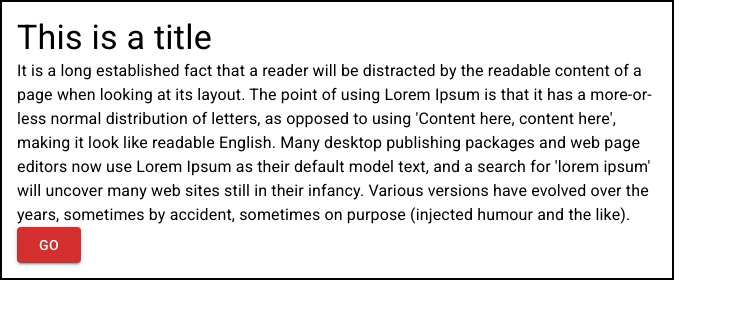
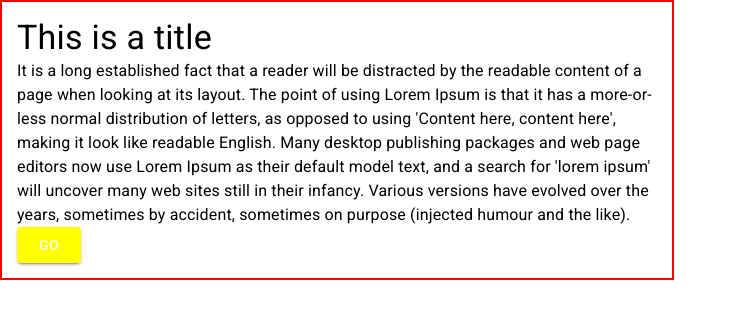
Before and after one commit to mflorya575/WebApp-Geo-Django-React, a React (Create React App) app in the folder frontend/: page / in a window 1280 px wide. Shown: the top 318 px of the page, without its empty margins (0-737 px from the left). Built offline with nearby package versions, Linux system fonts and the light colour scheme.

Commit message:
style with material UI

```diff
--- a/frontend/src/App.js
+++ b/frontend/src/App.js
@@ -1,5 +1,6 @@
 import { BrowserRouter, Route, Routes } from 'react-router-dom';
 import React from 'react';
+import { StyledEngineProvider } from '@mui/material/styles';
 
 // Components
 import Home from './Components/Home';
@@ -9,6 +10,7 @@ import Listings from './Components/Listings';
 
 function App() {
   return(
+    <StyledEngineProvider injectFirst>
       <BrowserRouter>
         <Routes>
           <Route path='/' element={ <Home /> } />
@@ -16,6 +18,7 @@ function App() {
           <Route path='/listings' element={ <Listings /> } />
         </Routes>
       </BrowserRouter>
+    </StyledEngineProvider>
   )
 }
 
--- a/frontend/src/Components/Home.js
+++ b/frontend/src/Components/Home.js
@@ -4,11 +4,23 @@ import { Button, Typography } from '@mui/material';
 import { makeStyles } from '@mui/styles';
 
 
+const useStyles = makeStyles({
+  divStyle: {
+    width: '50%',
+    border: '2px solid red',
+    padding: '15px'
+  },
+  btnColor: {
+    background: 'yellow',
+  }
+});
+
 function Home() {
   const[btnColor, setBtnColor] = useState("error")
+  const classes = useStyles();
   return (
   <>
-    <div style={{ width: '50%' , border: '2px solid black' , padding: '15px' }}>
+    <div className={ classes.divStyle }>
       <Typography variant='h4'>
         This is a title
       </Typography>
@@ -24,10 +36,12 @@ function Home() {
       </Typography>
       <Button
       onClick={() => setBtnColor("success")}
-      color={ btnColor } variant="contained" size="medium">GO
+      variant="contained" size="medium"
+      className={ classes.btnColor }>GO
       </Button>
     </div>
-  </>)
+  </>
+  )
 }
 
 export default Home
```
Lines whose indentation alone changed are shown as unchanged.
